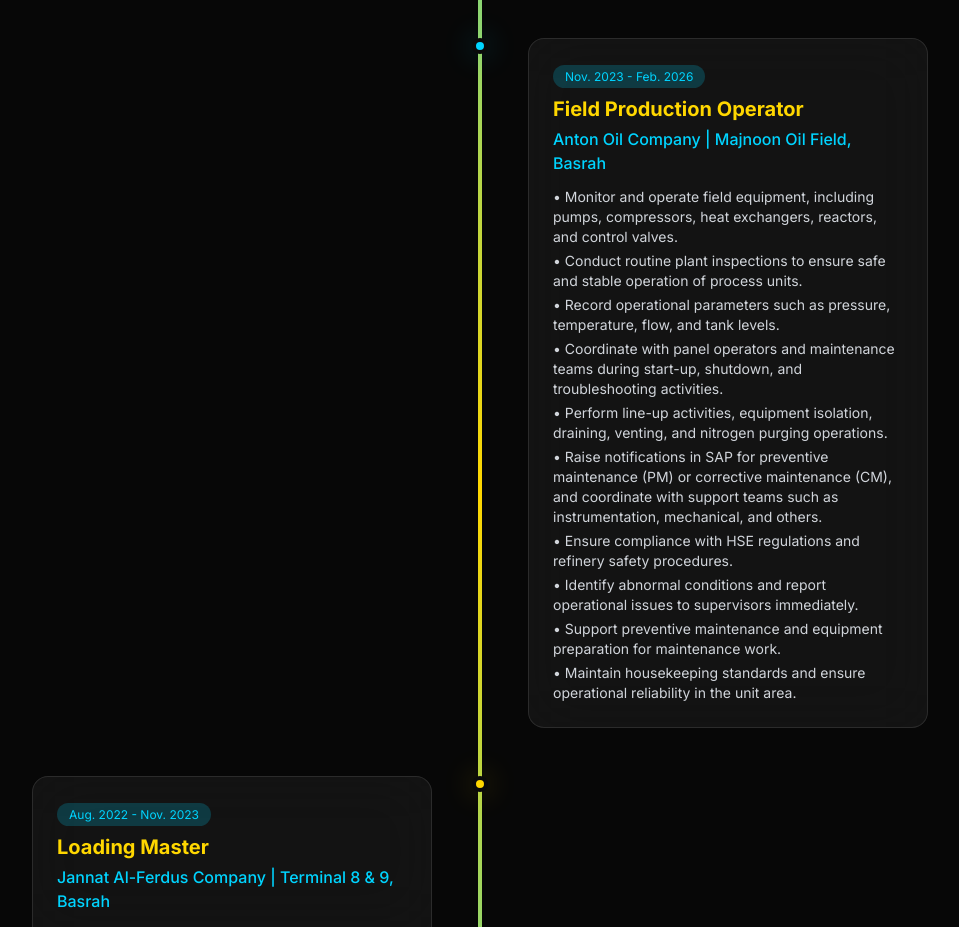
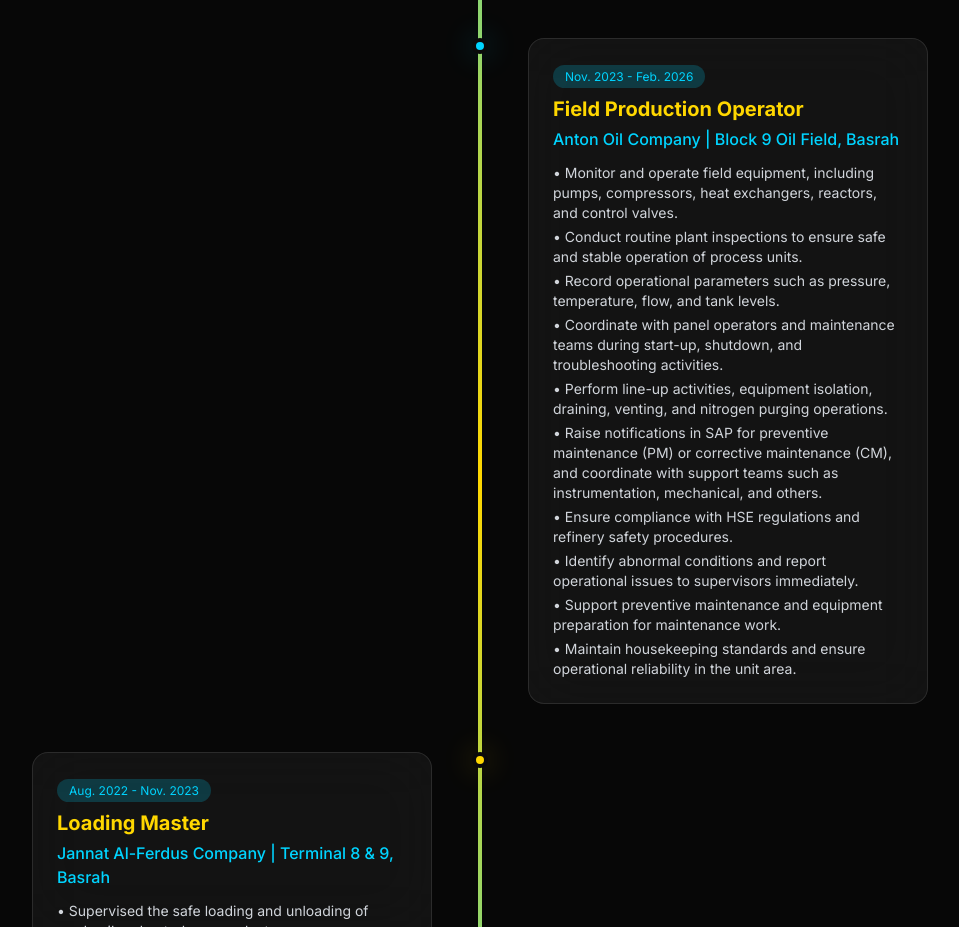
Before and after one commit to yassinriyadhbandar-dot/YRB, a plain HTML site: page index.html in a window 1280 px wide. Shown: the part 2280-3207 px from the top of the page, without its empty margins (160-1119 px from the left). Drawn offline with nearby package versions, Linux system fonts and the light colour scheme; a script that the page names is missing.

Commit message:
Add files via upload

```diff
--- a/index.html
+++ b/index.html
@@ -531,7 +531,7 @@
 
                             <h3 class="text-xl font-bold text-gold mt-2 mb-1">Field Production Operator</h3>
 
-                            <p class="text-cyber font-medium mb-3">Anton Oil Company | Majnoon Oil Field, Basrah</p>
+                            <p class="text-cyber font-medium mb-3">Anton Oil Company | Block 9 Oil Field, Basrah</p>
 
                             <ul class="text-gray-300 text-sm space-y-1">
                                 <li>• Monitor and operate field equipment, including pumps, compressors, heat exchangers, reactors, and control valves.</li>
```
